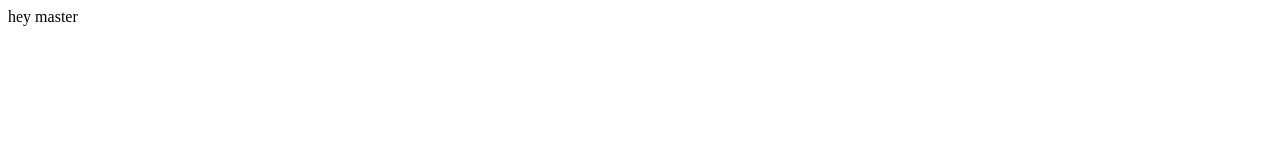
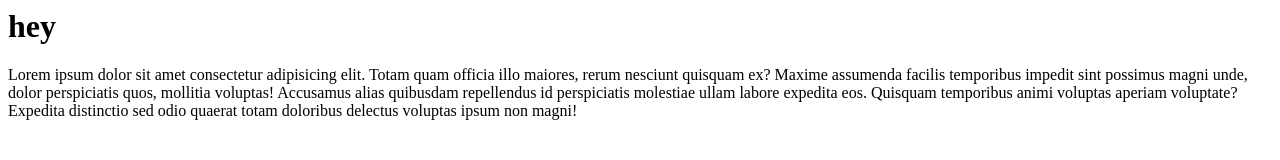
Before and after one commit to HoorUlAi/git-dua, a plain HTML site: page index.html in a window 1280 px wide. Drawn offline with Linux system fonts and the light colour scheme.

Commit message:
Update index.html

```diff
--- a/index.html
+++ b/index.html
@@ -1 +1,4 @@
-hey master
+<h1>hey</h1>
+<p>
+    Lorem ipsum dolor sit amet consectetur adipisicing elit. Totam quam officia illo maiores, rerum nesciunt quisquam ex? Maxime assumenda facilis temporibus impedit sint possimus magni unde, dolor perspiciatis quos, mollitia voluptas! Accusamus alias quibusdam repellendus id perspiciatis molestiae ullam labore expedita eos. Quisquam temporibus animi voluptas aperiam voluptate? Expedita distinctio sed odio quaerat totam doloribus delectus voluptas ipsum non magni!
+</p>
```
